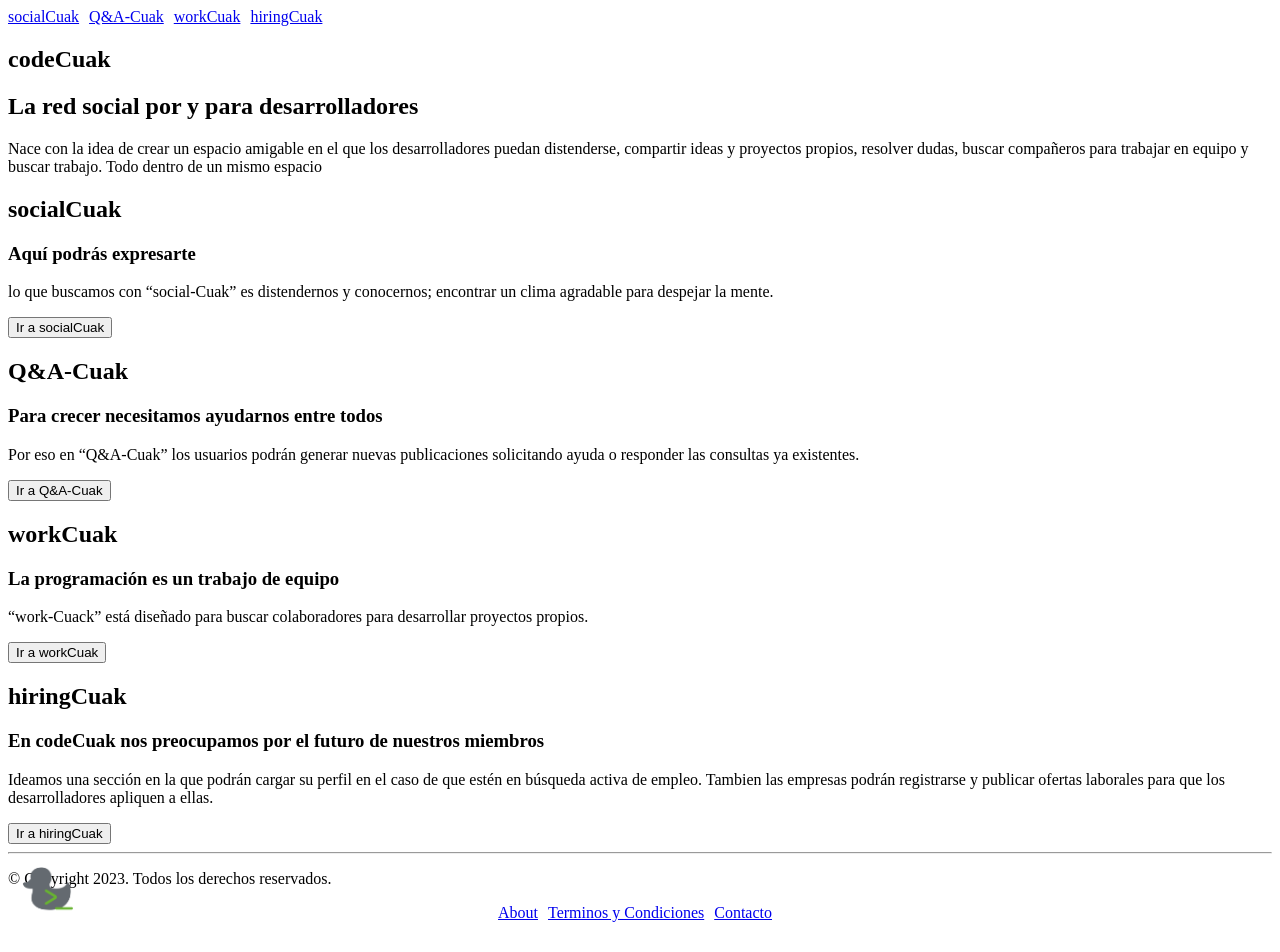
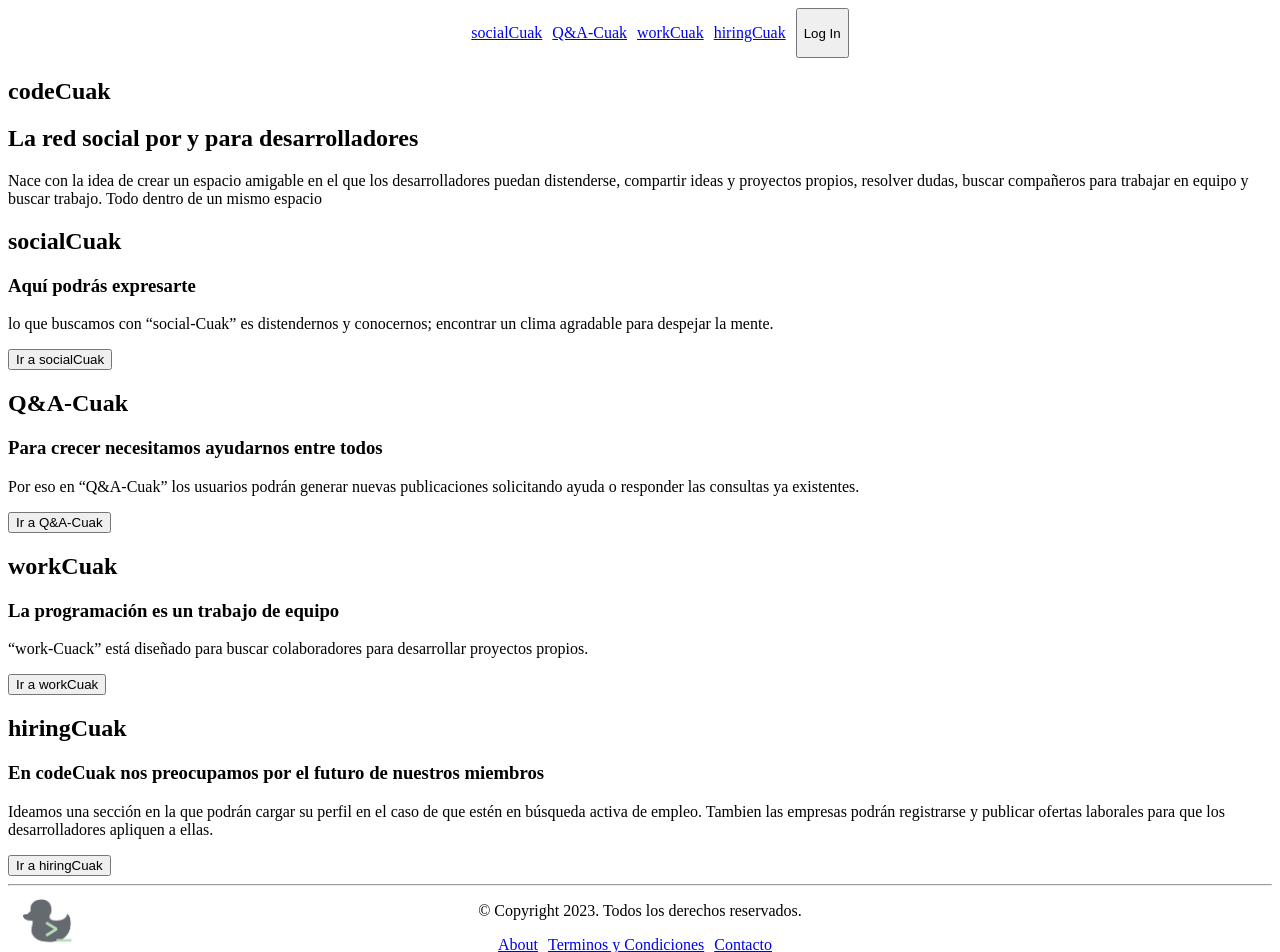
Before and after one commit to SeroTomas/FrontEnd, a React (Vite) app in the folder codecuakfront/: page / in a window 1280 px wide. Shown: the top 952 px of the page. Built offline with nearby package versions, Linux system fonts and the light colour scheme.

Commit message:
add media and login button

```diff
--- a/codecuakfront/src/components/Landing/Landing.jsx
+++ b/codecuakfront/src/components/Landing/Landing.jsx
@@ -1,11 +1,12 @@
 import React from "react";
 import styles from "./Landing.module.css";
 import { Link } from "react-router-dom";
-import logo from "./img/LOGO_SIN_FONDO.png"
+import LoginButton from "../blueprints/LoginButton";
+import logo from "../../Media/logo-03.png"
 
 const Landing = () => {
   return (
-    <div>
+    <div className={styles.container}>
       <nav className={styles.nav}>
         <ul>
           <li>
@@ -21,8 +22,9 @@ const Landing = () => {
             <a href="#hiring">hiringCuak</a>
           </li>
         </ul>
+        <LoginButton/>
       </nav>
-      <section>
+      <section className={styles.sectionCode}>
         <h1>codeCuak</h1>
         <h2>La red social por y para desarrolladores</h2>
         <p>
--- a/codecuakfront/src/components/Landing/Landing.module.css
+++ b/codecuakfront/src/components/Landing/Landing.module.css
@@ -1,12 +1,15 @@
+
 .nav{
     display: flex;
+    /* background-color: #bbdcba; */
+    justify-content: center;
+
 
 }
 .nav ul{
-    display: flex;
+
     list-style: none;
-    margin: 0;
-    padding: 0;
+
 
 }
 .nav ul li{
@@ -14,6 +17,10 @@
     margin-right: 10px;
 }
 
+.footer p{
+    display: flex;
+    justify-content: center;
+}
 .footer ul{
     display: flex;
     list-style: none;
```
Also changed, not shown: codecuakfront/src/Media/logo-03.png (added), codecuakfront/src/components/Landing/img/LOGO_SIN_FONDO.png (deleted).
